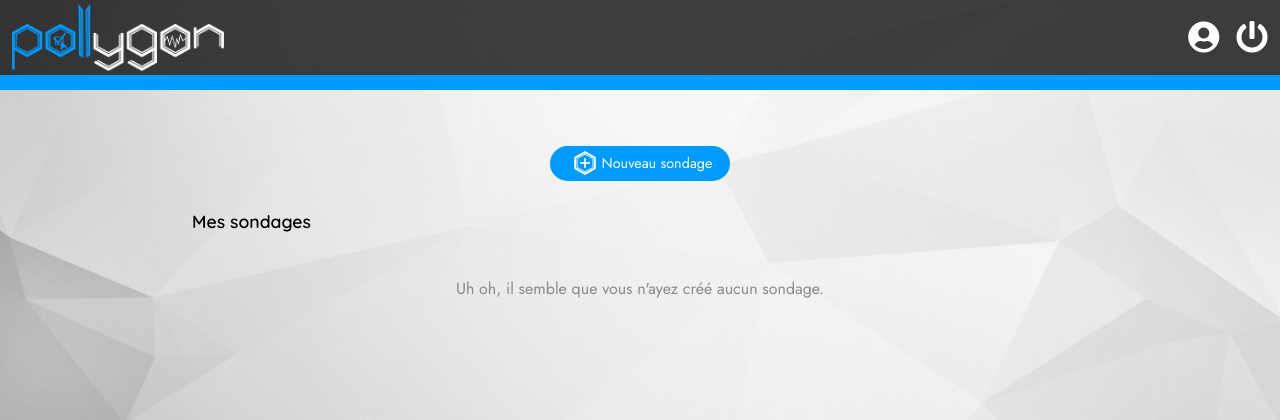
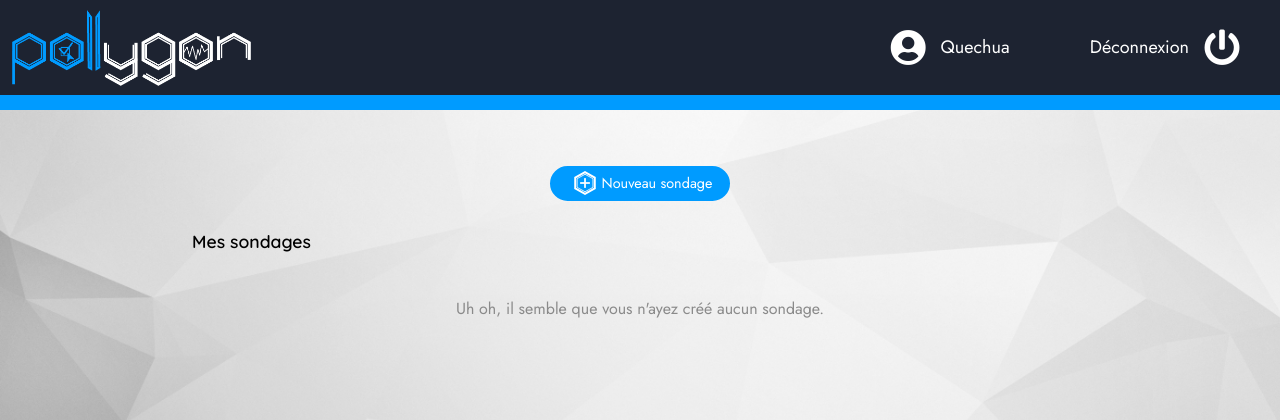
Before and after one commit to EmpireDemocratiqueDuPoulpe/Pollygon, a PHP site: page /2PROJ-Pollygon/home.php in a window 1280 px wide. Shown: the top 420 px of the page. Run offline with PHP 8.4, Linux system fonts and the light colour scheme; a user stored in the database is signed in; data that the repository does not hold is empty.

Commit message:
Modification de la navbar et ajout du responsive

```diff
--- a/assets/css/main.css
+++ b/assets/css/main.css
@@ -90,16 +90,16 @@ header {
     justify-content: space-between;
     align-items: center;
     width: 100%;
-    height: 90px;
-    padding: 0 12px;
-    background-color: rgba(0, 0, 0, 0.75);
+    height: 110px;
+    padding: 0 0 0 12px;
+    background-color: #1D2331;
     border-bottom: 15px #009BFF solid;
 }
 
 /** Navbar logo **/
 #navbarLogo {
     display: block;
-    height: 90%;
+    height: 80%;
 }
 
 #navbarLogo img {
@@ -112,19 +112,43 @@ header {
 }
 
 /** Navbar link **/
+#navbar_links {
+    display: flex;
+    flex-direction: row;
+    align-items: center;
+    justify-content: end;
+    width: 400px;
+    height: 95px;
+}
+
 .navbarIcon {
-    display: inline-block;
+    display: flex;
+    flex-direction: row;
+    align-items: center;
+    justify-content: center;
+    font-size: 1.125em;
+    height: 95px;
+    line-height: 95px;
+    padding: 0 10%;
+    text-decoration: none;
     color: white;
     transition: color 100ms linear;
     cursor: pointer;
 }
 
-.navbarIcon:not(:last-child) {
-    margin-right: 12px;
+.navbarIcon span {
+    overflow: hidden;
+    text-overflow: ellipsis;
+    white-space: nowrap;
 }
+
+.navbarIcon i, .navbarIcon span { line-height: 95px; }
+.navbarIcon.leftIcon i          { margin-right: 15px; }
+.navbarIcon.rightIcon i         { margin-left: 15px; }
 
 .navbarIcon:hover {
     color: #009BFF;
+    background: #161D27;
 }
 
 /*** Success and errors messages ***/
--- a/assets/js/datatables/init-datatables.js
+++ b/assets/js/datatables/init-datatables.js
@@ -4,6 +4,7 @@ var T = {
     table: undefined,
     settings: {
         dom: '<"top"fl>rt<"bottom"ip><"clear">',
+        responsive: true,
         autoWidth: false,
         paging: true,
         pagingType: "simple_numbers",
--- a/views/models/navbar.php
+++ b/views/models/navbar.php
@@ -2,7 +2,13 @@
     <a id="navbarLogo" href="./home.php"><img src="./assets/images/pollygon_white.png" alt="Logo"></a>
 
     <div id="navbar_links">
-        <a class="navbarIcon" href="./my_account.php"><i class="fas fa-user-circle fa-2x"></i></a>
-        <a class="navbarIcon" href="./php/user/disconnect.php"><i class="fas fa-power-off fa-2x"></i></a>
+        <a class="navbarIcon leftIcon" href="./my_account.php">
+            <i class="fas fa-user-circle fa-2x"></i>
+            <span><?= $_SESSION["username"] ?></span>
+        </a>
+        <a class="navbarIcon rightIcon" href="./php/user/disconnect.php">
+            <span>D&eacute;connexion</span>
+            <i class="fas fa-power-off fa-2x"></i>
+        </a>
     </div>
 </div>
```
Also changed, not shown: other parts of assets/css/main.css (+129 -0 lines).
